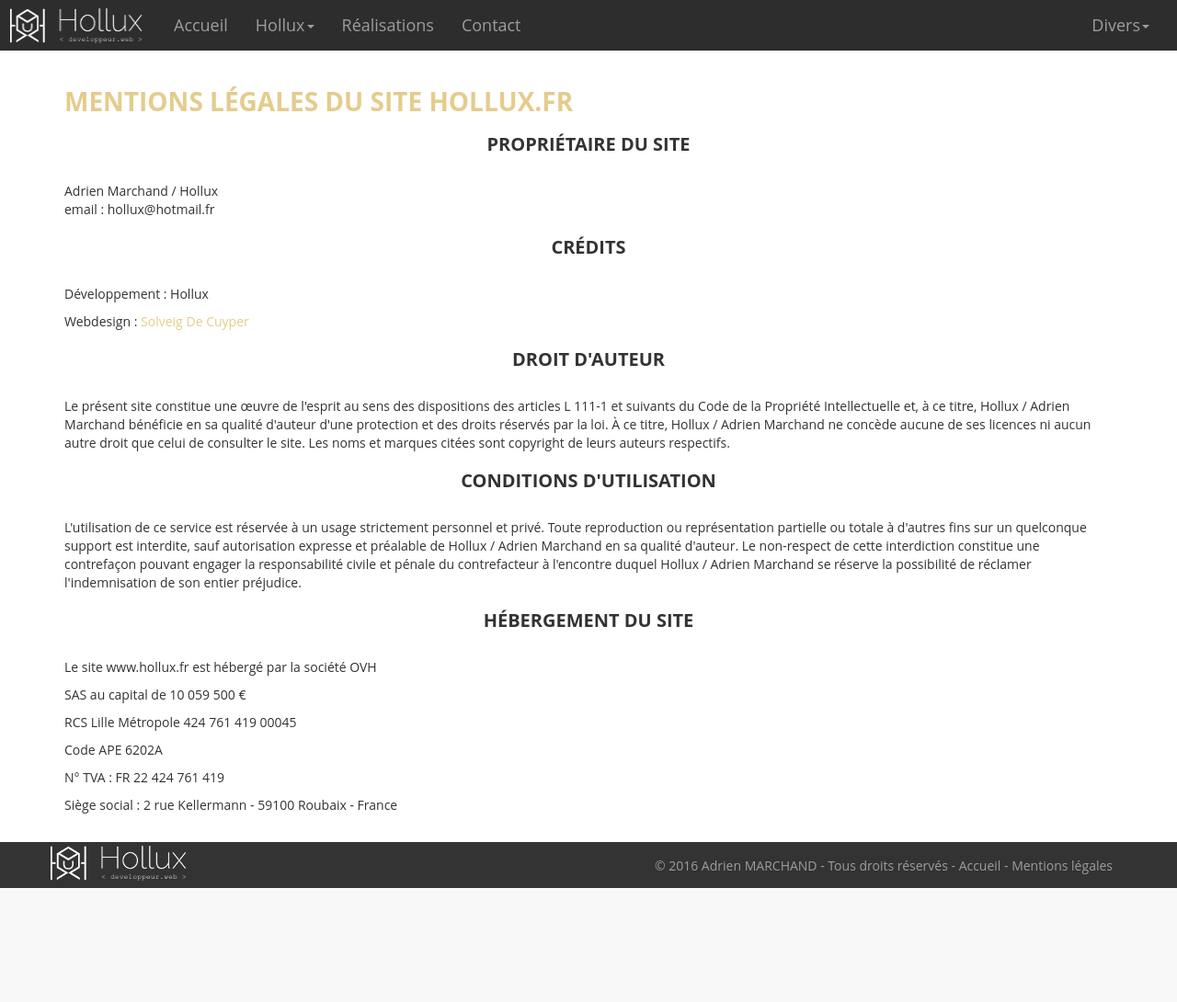
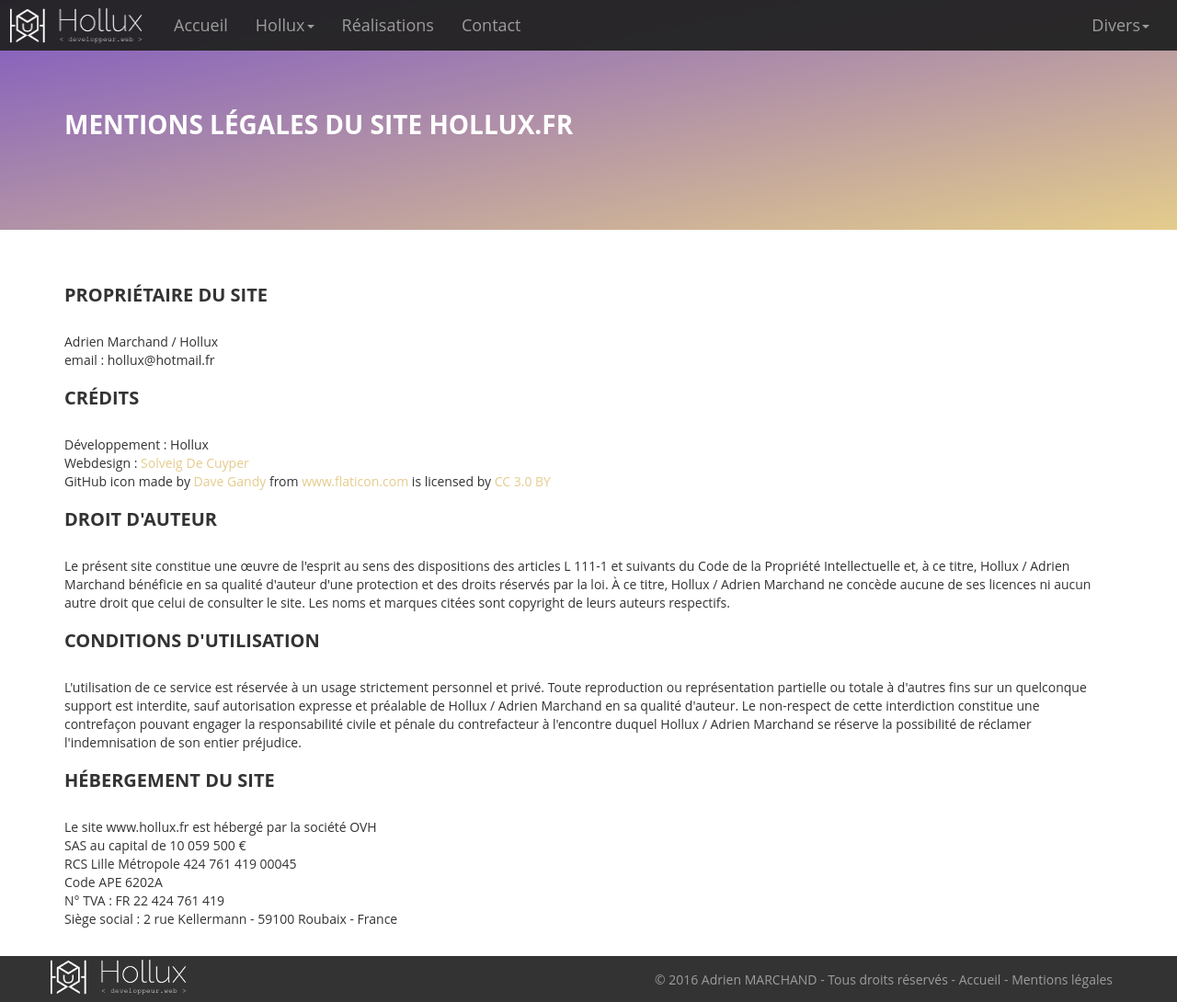
Before and after one commit to Hollux/HolluxLand4, a Symfony app: template templates/Hollux/mentionslegales.html.twig in a window 1280 px wide. Shown: the whole page at 92% size. Before the commit the page ends 966 px from the top, so only its background shows below. Run offline with Twig, Linux system fonts and the light colour scheme; the template is opened without the code that fills it, so the values that code supplies are empty; some libraries are stand-ins or nearby versions.

Commit message:
mentions legales

```diff
--- a/public/css/hollux.css
+++ b/public/css/hollux.css
@@ -489,6 +489,13 @@
 }
 
 /* ====================
+//	 REALISATIONS    //
+==================== */
+.mentions h2 {
+  text-align:left;
+}
+
+/* ====================
 //	    FOOTER       //
 ==================== */
 footer {
--- a/templates/Hollux/mentionslegales.html.twig
+++ b/templates/Hollux/mentionslegales.html.twig
@@ -1,15 +1,22 @@
 {% extends "hollux/Base/base.html.twig" %}
 
 {% block principal %}
+    <div class="blocHaut">
+        <div class="container">
+            <h1>Mentions légales du site hollux.fr</h1>
+        </div>
+    </div>
     <div class="container">
         <div class="mentions">
-            <h1>Mentions légales du site hollux.fr</h1>
             <h2>Propriétaire du site</h2>
             <p>Adrien Marchand / Hollux<br/>email : hollux@hotmail.fr</p>
 
             <h2>Crédits</h2>
-            <p>Développement : Hollux</p>
-            <p>Webdesign : <a href="https://solveigdc.fr" target=_blank>Solveig De Cuyper</a></p>
+            <p>
+                Développement : Hollux<br>
+                Webdesign : <a href="https://solveigdc.fr" target=_blank>Solveig De Cuyper</a><br>
+                GitHub icon made by <a href="https://www.flaticon.com/authors/dave-gandy" title="Dave Gandy">Dave Gandy</a> from <a href="https://www.flaticon.com/" title="Flaticon">www.flaticon.com</a> is licensed by <a href="http://creativecommons.org/licenses/by/3.0/" title="Creative Commons BY 3.0" target="_blank">CC 3.0 BY</a>
+            </p>
 
             <h2>Droit d'auteur</h2>
             <p>Le présent site constitue une œuvre de l'esprit au sens des dispositions des articles L 111-1 et suivants du Code de la Propriété Intellectuelle et, à ce titre, Hollux / Adrien Marchand bénéficie en sa qualité d'auteur d'une protection et des droits réservés par la loi. À ce titre, Hollux / Adrien Marchand ne concède aucune de ses licences ni aucun autre droit que celui de consulter le site. Les noms et marques citées sont copyright de leurs auteurs respectifs.</p>
@@ -18,12 +25,12 @@
             <p>L'utilisation de ce service est réservée à un usage strictement personnel et privé. Toute reproduction ou représentation partielle ou totale à d'autres fins sur un quelconque support est interdite, sauf autorisation expresse et préalable de Hollux / Adrien Marchand en sa qualité d'auteur. Le non-respect de cette interdiction constitue une contrefaçon pouvant engager la responsabilité civile et pénale du contrefacteur à l'encontre duquel Hollux / Adrien Marchand se réserve la possibilité de réclamer l'indemnisation de son entier préjudice.</p>
 
             <h2>Hébergement du site</h2>
-            <p>Le site www.hollux.fr est hébergé par la société OVH</p>
-            <p>SAS au capital de 10 059 500 €</p>
-            <p>RCS Lille Métropole 424 761 419 00045</p>
-            <p>Code APE 6202A</p>
-            <p>N° TVA : FR 22 424 761 419</p>
-            <p>Siège social : 2 rue Kellermann - 59100 Roubaix - France</p>
+            <p>Le site www.hollux.fr est hébergé par la société OVH<br>
+            SAS au capital de 10 059 500 €<br>
+            RCS Lille Métropole 424 761 419 00045<br>
+            Code APE 6202A<br>
+            N° TVA : FR 22 424 761 419<br>
+            Siège social : 2 rue Kellermann - 59100 Roubaix - France</p>
         </div>
     </div>
 
```
